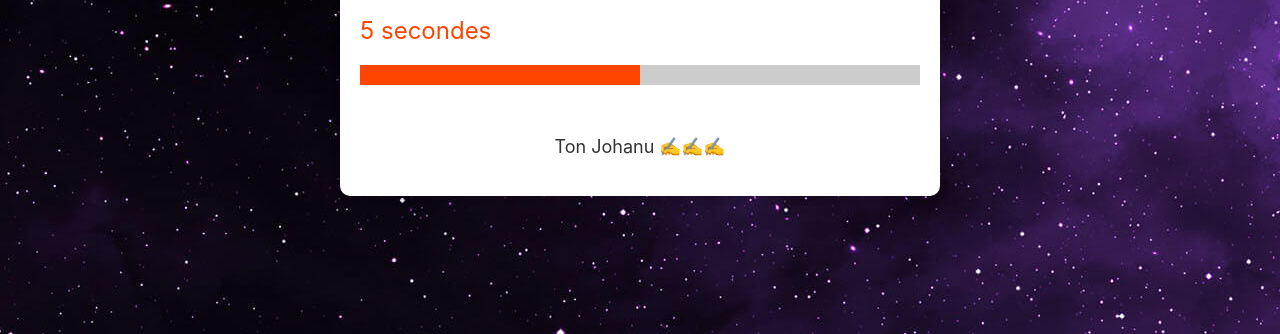
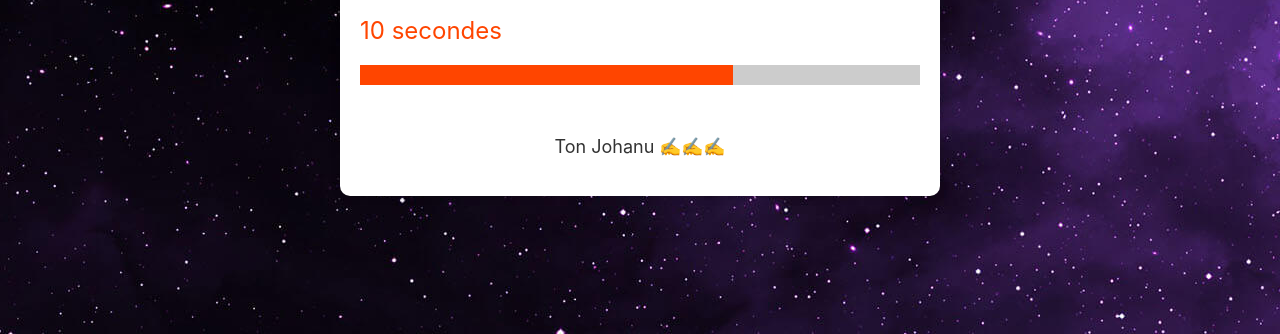
Before and after one commit to QuantBender/chaldia, a plain HTML site: page index.html in a window 1280 px wide. Shown: the part 466-800 px from the top of the page. Drawn offline with Linux system fonts and the light colour scheme.

Commit message:
first commit

```diff
--- a/index.html
+++ b/index.html
@@ -266,7 +266,7 @@
             return wishes[randomIndex];
         }
 
-        const total_secondes = 10;
+        let total_secondes = 15;
         let countdown = total_secondes;
         let progress = 100;
 
@@ -274,6 +274,7 @@
             if (countdown < 0) {
                 const randomLine = selectRandomLine();
                 document.getElementById('message').textContent = randomLine;
+                total_secondes = 10;
                 countdown = total_secondes;
             }
             progress = countdown * (100/total_secondes);
```
